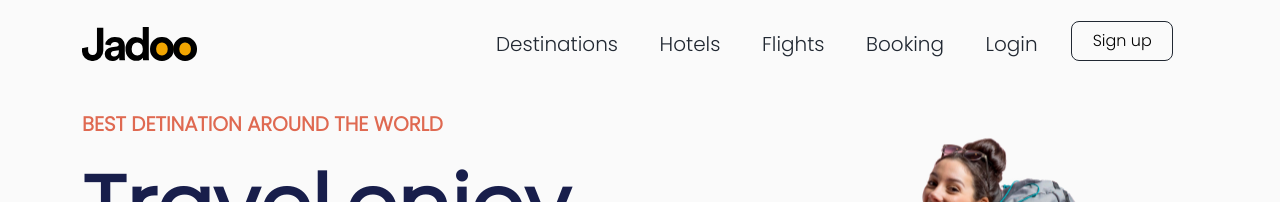
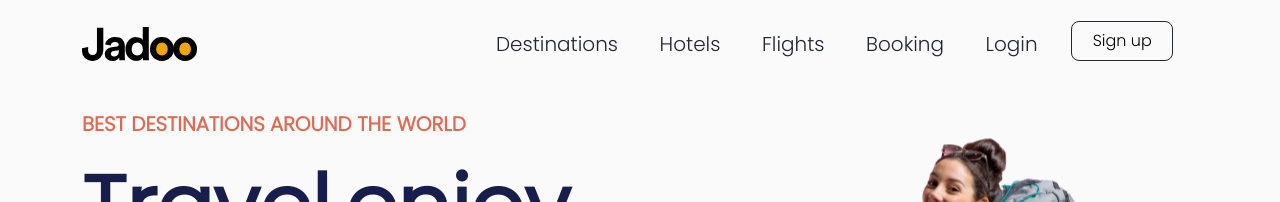
Before and after one commit to DevMohit98/jadoo-website, a React (Create React App) app: page / in a window 1280 px wide. Shown: the top 202 px of the page. Built offline with nearby package versions, Linux system fonts and the light colour scheme.

Commit message:
fix spelling

```diff
--- a/src/Component/Hero.js
+++ b/src/Component/Hero.js
@@ -8,7 +8,7 @@ const Hero = () => {
       <div className="container">
         <div className="d-md-flex">
           <div>
-            <h1 className="tag-line">Best detination around the world</h1>
+            <h1 className="tag-line">Best destinations around the world</h1>
             <p className="moto">Travel,enjoy and live a new</p>
             <p className="hero-discription py-3 ">
               Built Wicket longer admire do barton vanity itself do in it.
```
